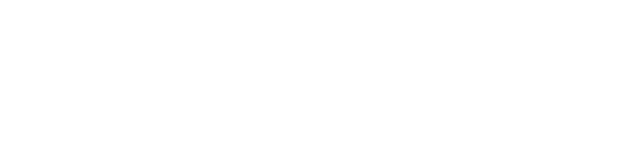
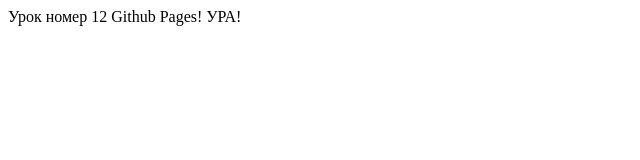
Before and after one commit to Mobydi86/repair-desing, a plain HTML site: page index.html in a window 1280 px wide. Shown: the whole page, without its empty margins (0-640 px from the left). Drawn offline with Linux system fonts and the light colour scheme.

Commit message:
Update index.html

```diff
--- a/index.html
+++ b/index.html
@@ -7,6 +7,6 @@
     <title>Document</title>
 </head>
 <body>
-
+  Урок номер 12 Github Pages! УРА!
 </body>
 </html>
```
